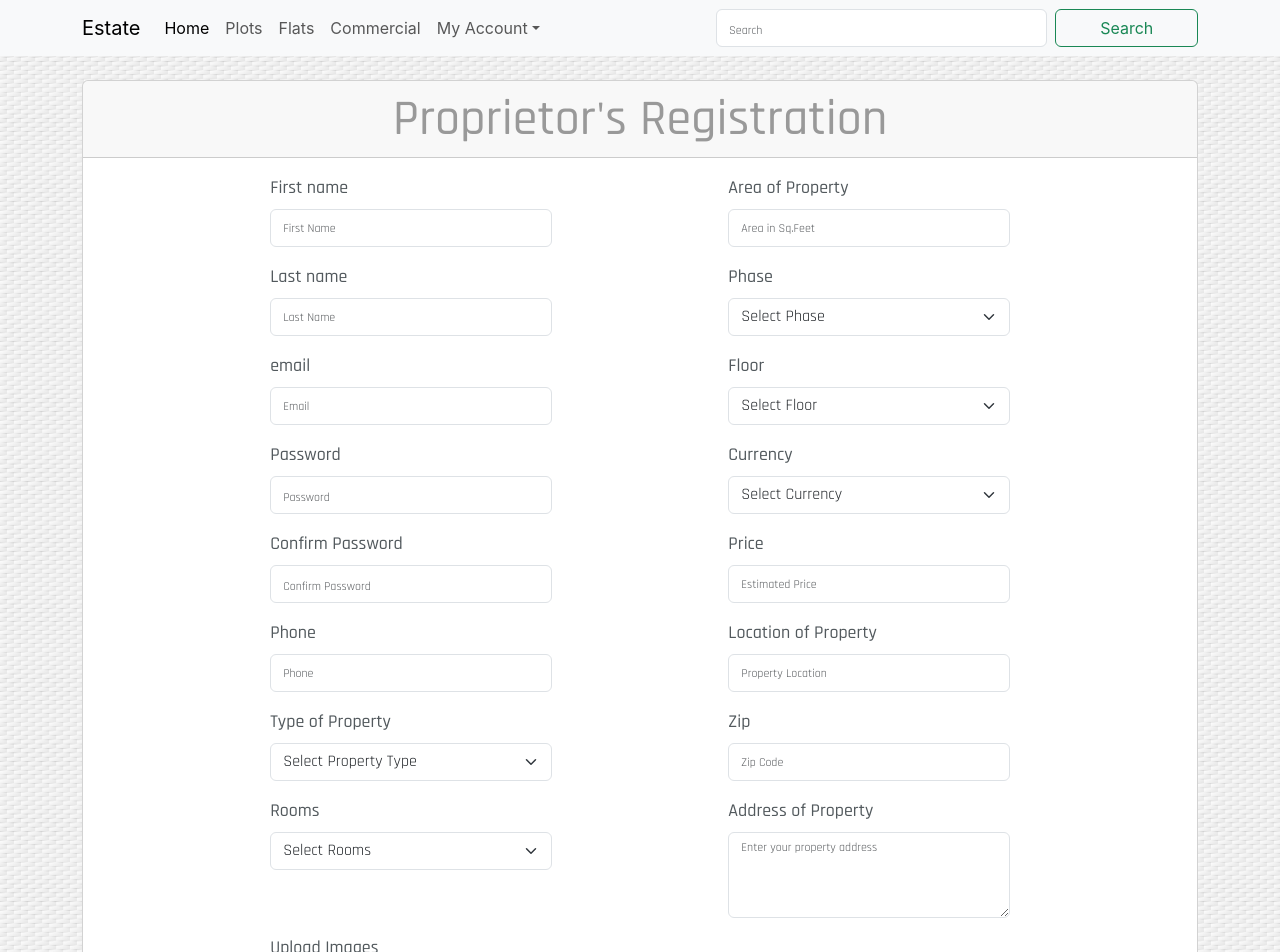
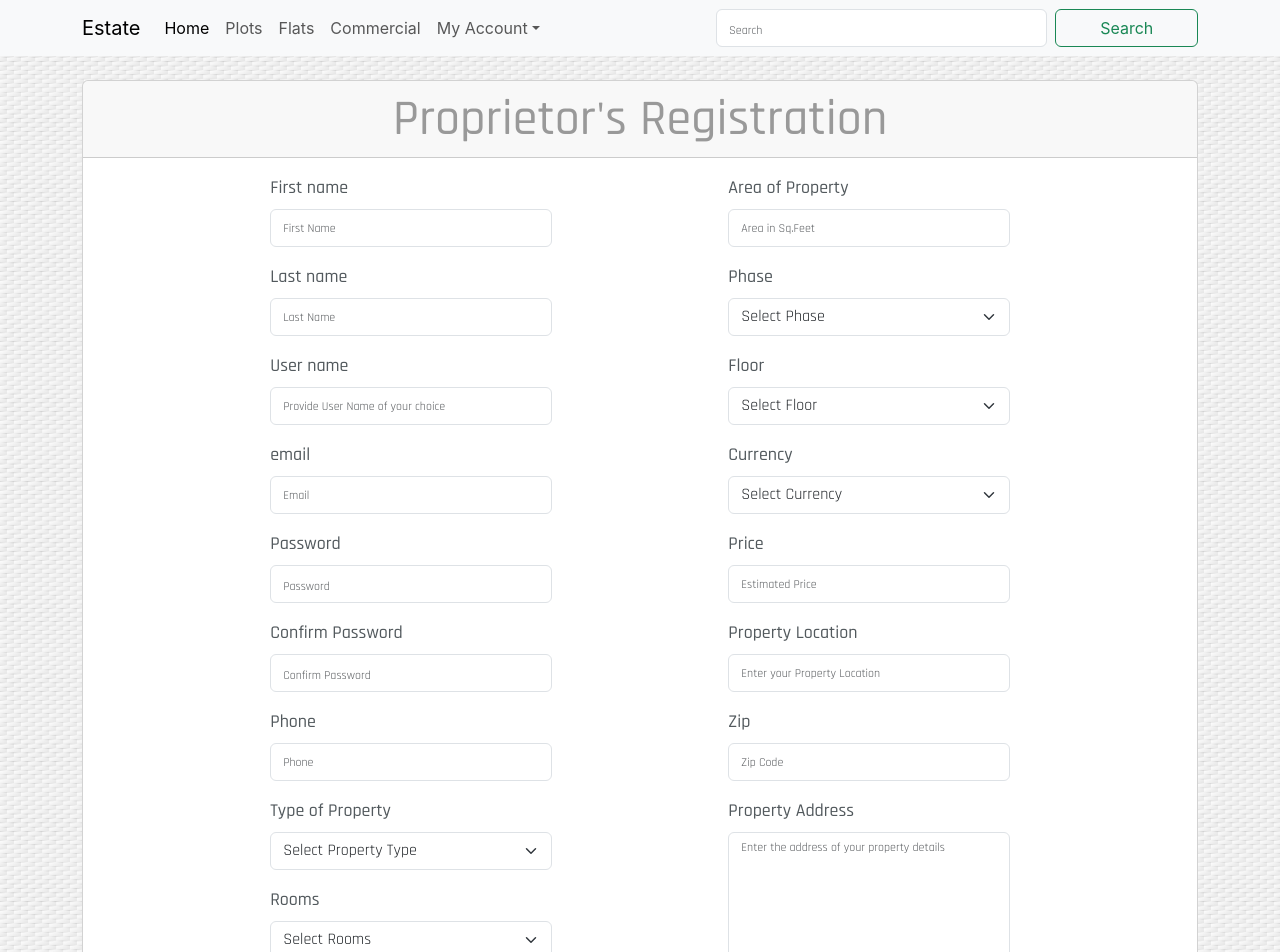
Before and after one commit to thiyari/Estate, a React (Create React App) app in the folder FrontEnd/front-end/: page /register in a window 1280 px wide. Shown: the top 952 px of the page. Built offline with nearby package versions, Linux system fonts and the light colour scheme.

Commit message:
Username Update

```diff
--- a/FrontEnd/front-end/src/Components/Register.jsx
+++ b/FrontEnd/front-end/src/Components/Register.jsx
@@ -153,9 +153,10 @@ const propertyList = [
   { value: 'Independent House', label: 'Independent House'},
   { value: 'Duplex Home', label: 'Duplex Home'},
   { value: 'Flat', label: 'Flat'},
-  { value: 'Commercial Complex', label: 'Commerial Complex'},
+  { value: 'Commercial', label: 'Commerial'},
 ]
 
+const USER_REGEX = /^[A-z][A-z0-9-_]{3,23}$/;
 const EMAIL_REGEX = /[a-z0-9._%+-]+@[a-z0-9.-]+\.[a-z]{2,4}$/;
 const PWD_REGEX = /(?=.*\d)(?=.*[a-z])(?=.*[A-Z]).{8,}/;
 const PHONE_REGEX = /(^[6-9]\d{9}$)|(^[789]\d{9}$)|(^(\([0-9]{3}\) |[0-9]{3}-)[0-9]{3}-[0-9]{4}$)/;
@@ -166,6 +167,7 @@ function Register() {
     const initialState = {
       fname:"",
       lname:"",
+      user:"",
       email:"",
       password:"",
       confirmPassword:"",
@@ -181,6 +183,7 @@ function Register() {
       currency:"",
       price: "",
       address: "",
+      user_status: "",
       fname_status: "",
       lname_status: "",
       email_status: "",
@@ -266,6 +269,27 @@ function Register() {
               lname_status: "error"
             })
             return;
+          }
+
+
+          // Check if user is empty
+          if(!formInput.user){
+            setFormError({
+              ...inputError,
+              user: "Username should not be empty",
+              user_status: "error"
+            })
+            return;
+          }
+
+          const user_pattern = USER_REGEX.test(formInput.user);
+          if (!user_pattern) {
+              setFormError({
+                ...inputError,
+                user: "Can have 4 to 24 characters. Must begin with a letter. Numbers, letters, underscores, and hyphens are allowed",
+                user_status: "error"
+              });
+              return;
           }
 
 
@@ -507,7 +531,7 @@ function Register() {
           if(!formInput.address){
             setFormError({
               ...inputError,
-              address: "Last name should not be empty",
+              address: "Address should not be empty",
               address_status: "error"
             })
             return;
@@ -529,6 +553,7 @@ function Register() {
           await axios.post("http://localhost:8000/user/create", JSON.stringify({
           firstname: formInput.fname,
           lastname: formInput.lname,
+          username: formInput.user,
           email: formInput.email,
           password: formInput.password,
           phone: formInput.phone,
@@ -554,6 +579,7 @@ function Register() {
           setFormInput({
             fname: "",
             lname: "",
+            user: "",
             email: "",
             password: "",
             confirmPassword: "",
@@ -593,6 +619,8 @@ function Register() {
       <div className="row">
       <div className="col-md-1"></div>
       <div className="col-md-4">
+
+
         <div className="form-group">
           <label className="form-label">First name</label>
           <input
@@ -629,6 +657,24 @@ function Register() {
           </div>
           <p className="error-message">{formError.lname}</p>
 
+
+
+          <div className="form-group">
+          <label className="form-label">User name</label>
+          <input
+          type="text"
+          className="form-control mb-3"
+          id="user"
+          placeholder="Provide User Name of your choice"
+          name="user"
+          value={formInput.user}
+          onChange={({target})=>{
+            handleUserInput(target.name, target.value)
+          }}
+          style={{borderColor: formError.user_status !== "error" ?"":"red"}}
+          />
+        </div>
+        <p className="error-message">{formError.user}</p>
 
 
           <div className="form-group">
@@ -905,12 +951,12 @@ function Register() {
 
 
         <div className="form-group">
-          <label className="form-label">Location of Property</label>
+          <label className="form-label">Property Location</label>
           <input
           type="text"
           className="form-control mb-3"
           id="location"
-          placeholder="Property Location"
+          placeholder="Enter your Property Location"
           name="location"
           value={formInput.location}
           onChange={({target})=>{
@@ -944,13 +990,13 @@ function Register() {
 
         <div className="form-group">
         <div className="mb-3">
-          <label htmlFor="address" className="form-label">Address of Property</label>
+          <label htmlFor="address" className="form-label">Property Address</label>
           <textarea
           className="form-control"
           id="address"
-          placeholder="Enter your property address"
+          placeholder="Enter the address of your property details"
           name="address"
-          rows="3"
+          rows="5"
           onChange={({target})=>{
             handleUserInput(target.name, target.value)
           }}
```
Also changed, not shown: 2 other files (tests, documents, lock files or other folders).
